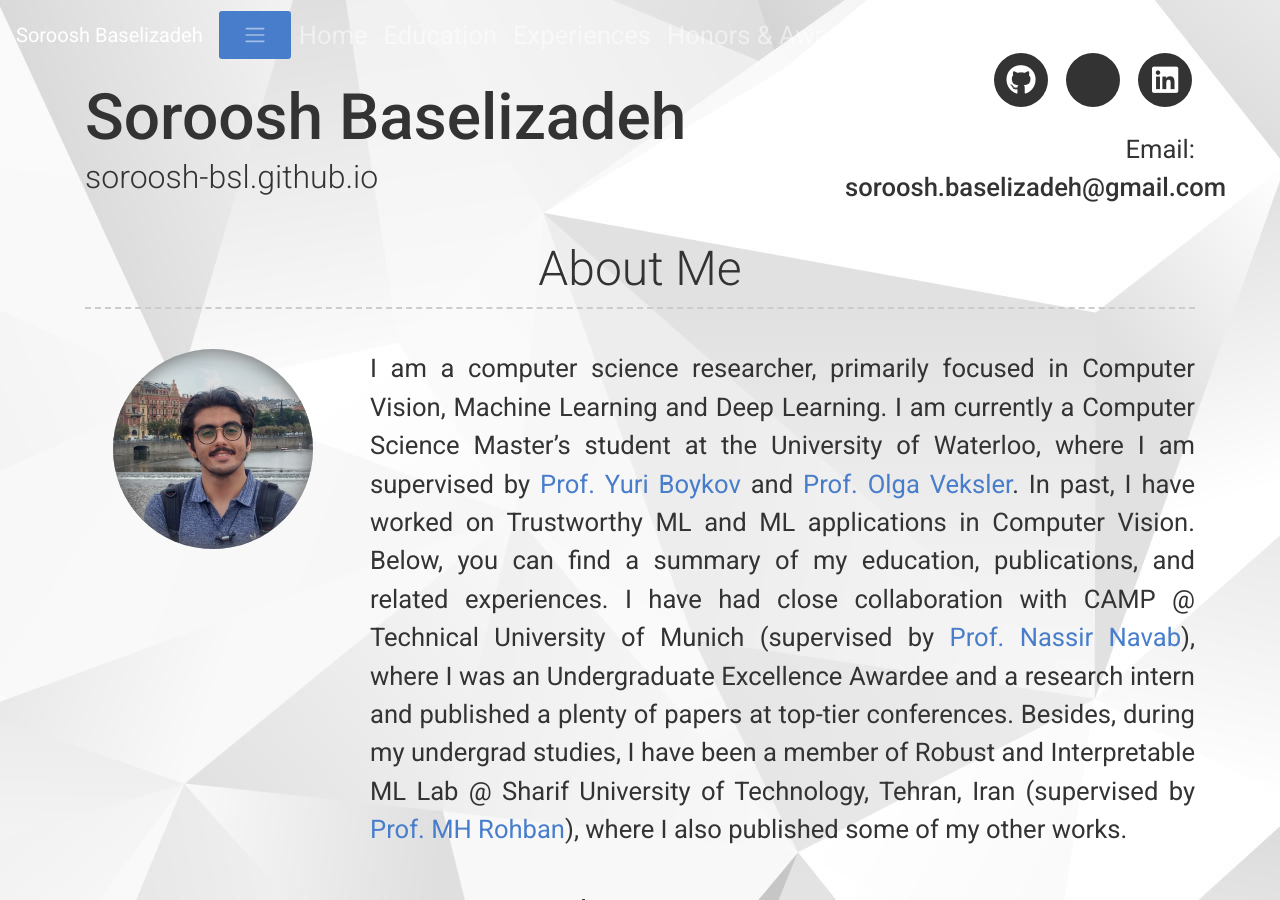
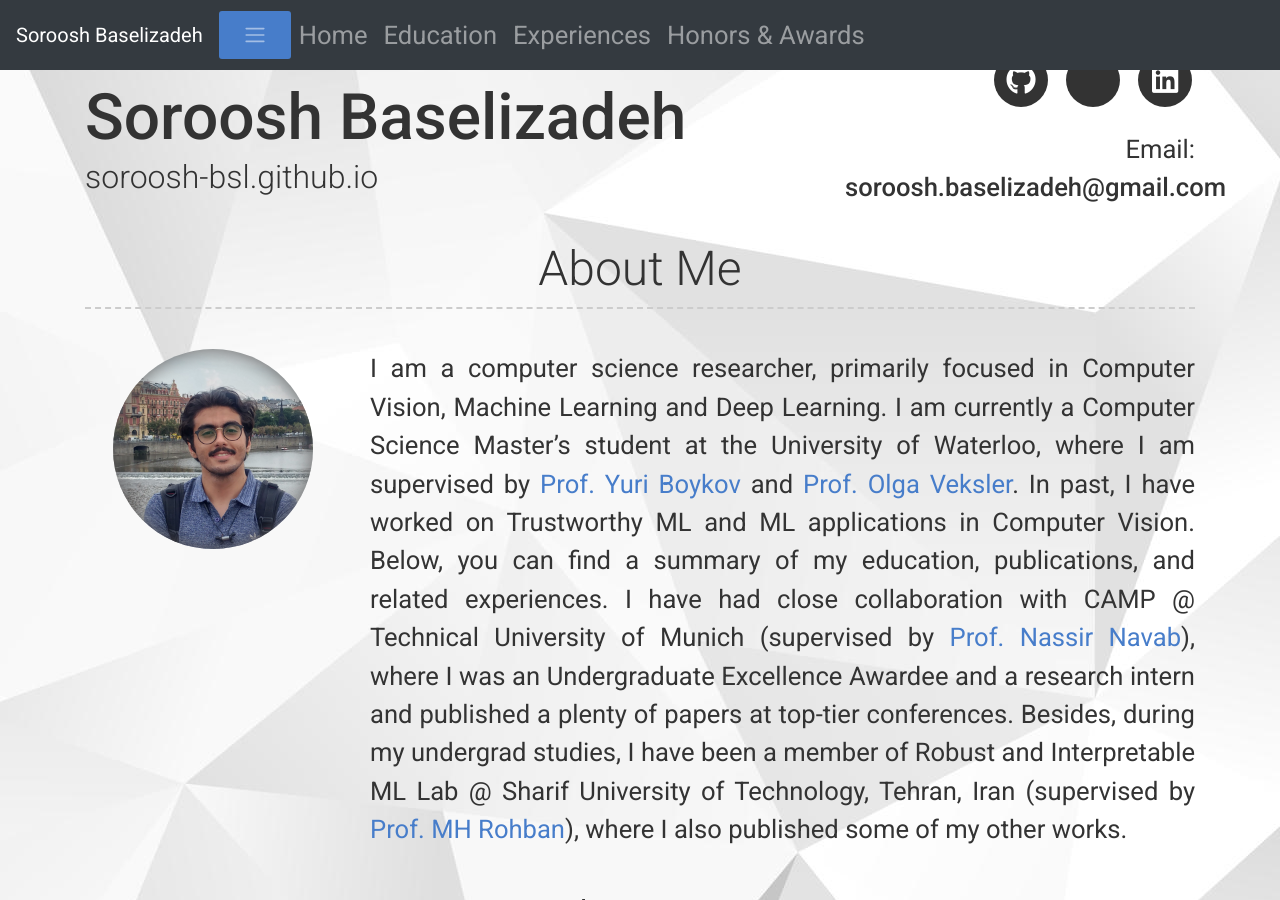
Before and after one commit to Soroosh-Bsl/soroosh-bsl.github.io, a Jekyll site: the page built from index.md, in a window 1280 px wide and 900 px high. Built offline with Jekyll 4.4.1, drawn with Linux system fonts in a browser that asks for light colours; nearby versions of some CDN libraries; a style sheet for code colours, icons or effects is not loaded.

Commit message:
navbar test

```diff
--- a/_includes/header.html
+++ b/_includes/header.html
@@ -5,8 +5,8 @@
 
 <div class="container header-contianer">
   <div class="row">
-    <div class="col-xs-12 col-sm-12 col-md-12 col-lg-12">
-      <nav class="navbar fixed-top navbar-expand-md navbar-dark scrolling-navbar">
+    <div class="col-xs-12 col-sm-12 col-md-12 col-lg-8">
+      <nav class="navbar fixed-top navbar-expand-md navbar-dark bg-dark scrolling-navbar">
         <a class="navbar-brand" href="#">Soroosh Baselizadeh</a>
         <button class=navbar-toggler" type="button" data-toggle="collapse" data-target="#sticky-nav">
           <span class="navbar-toggler-icon"></span>
```
